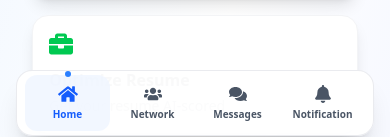
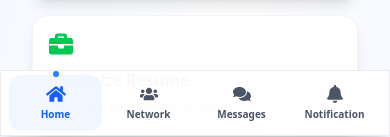
Before and after one commit to JI-RIDOY/career-connect-ai, a React (Vite) app: page / in a window 390 px wide. Shown: the part 708-845 px from the top of the page. Built offline with nearby package versions, Linux system fonts and the light colour scheme.

Commit message:
bottom navbar fix

```diff
--- a/src/shared/Navbar.jsx
+++ b/src/shared/Navbar.jsx
@@ -263,9 +263,9 @@ const Navbar = () => {
         variants={floatingNavVariants}
         initial="hidden"
         animate="visible"
-        className="md:hidden fixed bottom-0 left-4 right-4 bg-white/95 backdrop-blur-2xl border border-gray-200/80 rounded-2xl shadow-xl shadow-black/10 z-50"
+        className="md:hidden fixed bottom-0 w-full  bg-white/95 backdrop-blur-2xl border border-gray-200/80  shadow-xl shadow-black/10 z-50"
       >
-        <div className="flex justify-around items-center h-16 px-2">
+        <div className="flex justify-between items-center h-16 px-2">
           {navItems.map((item) => (
             <motion.div
               key={item.path}
```
